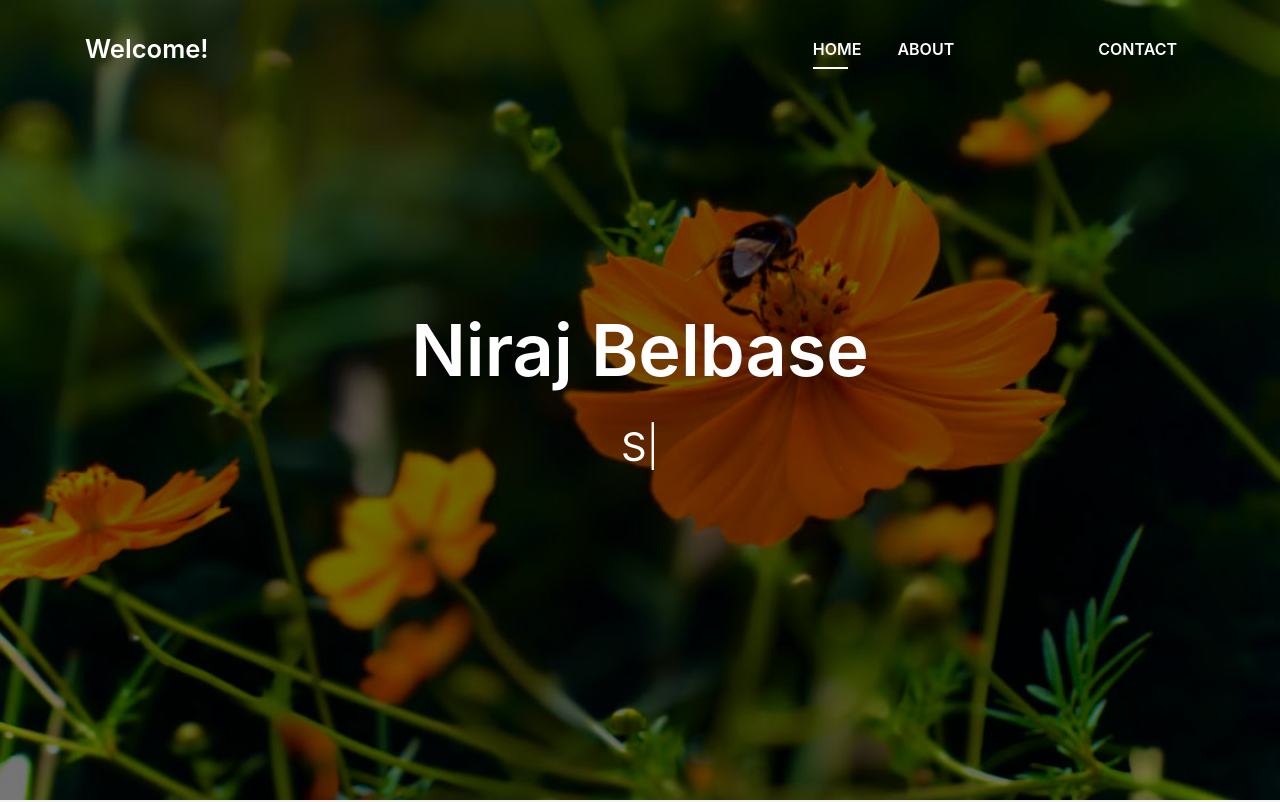
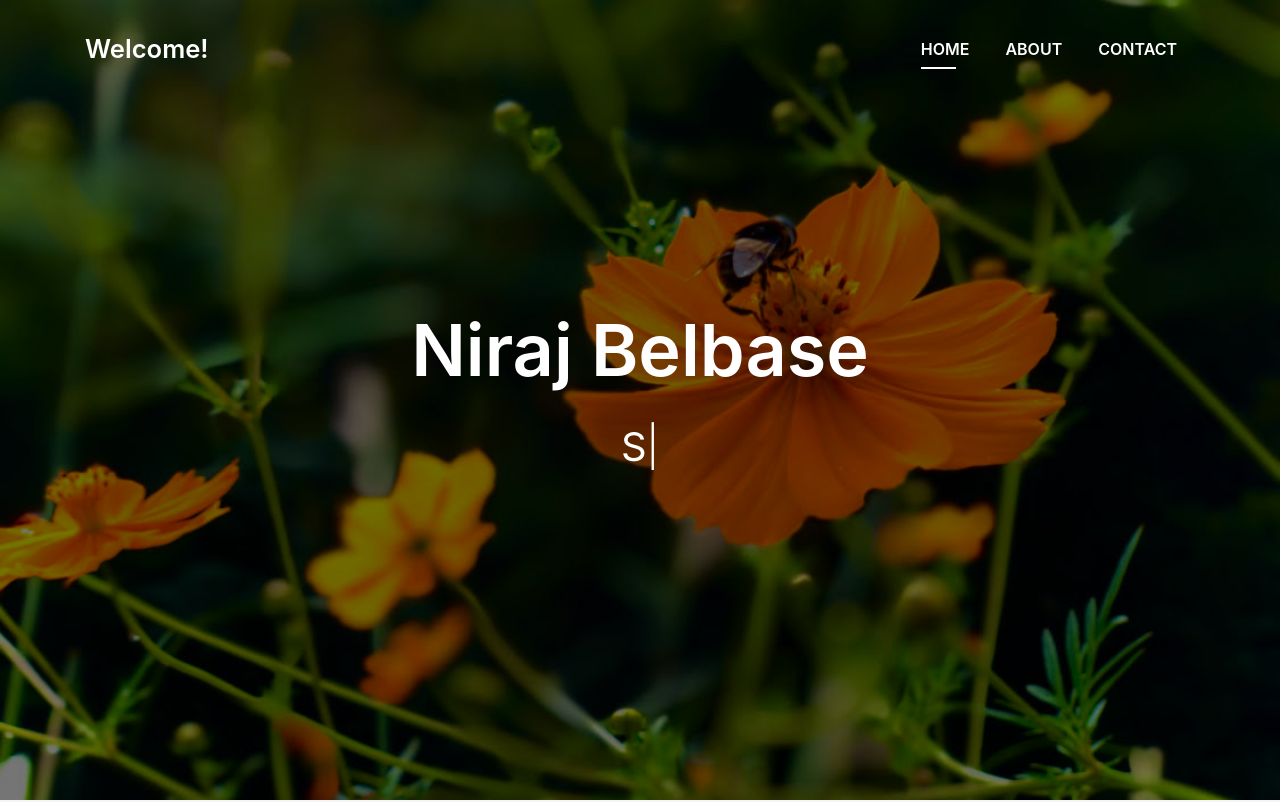
Before and after one commit to nirajbelbase/website-take-2, a plain HTML site: page index.html in a window 1280 px wide. Shown: the top 802 px of the page. Drawn offline with Linux system fonts and the light colour scheme; files whose address does not match are found by name.

Commit message:
index.html

```diff
--- a/index.html
+++ b/index.html
@@ -52,15 +52,7 @@
           <li class="nav-item">
             <a class="nav-link js-scroll" href="#about">About</a>
           </li>
-          <li class="nav-item">
-            <a class="nav-link js-scroll" href="#service"></a>
-          </li>
-          <li class="nav-item">
-            <a class="nav-link js-scroll" href="#work"></a>
-          </li>
-          <li class="nav-item">
-            <a class="nav-link js-scroll" href="#blog"></a>
-          </li>
+
           <li class="nav-item">
             <a class="nav-link js-scroll" href="#contact">Contact</a>
           </li>
```
